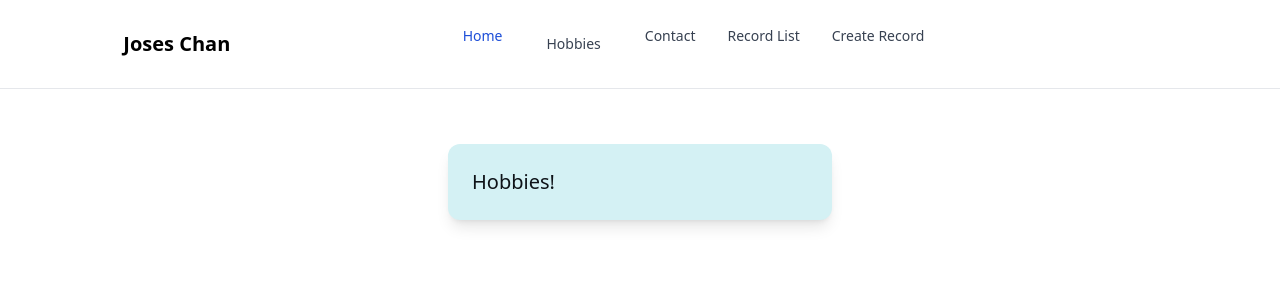
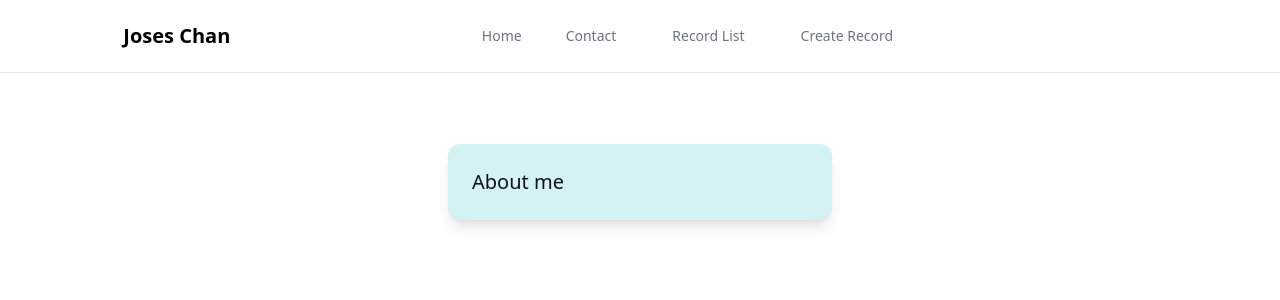
Before and after one commit to JosesChan/Personal-Website, a React (Create React App) app in the folder front_end/: page /about in a window 1280 px wide. Shown: the top 300 px of the page. Built offline with nearby package versions, Linux system fonts and the light colour scheme.

Commit message:
Improved NavMenu UI and removed some inline styles
Highlights current page in NavBar and removed redunant inline styles.

```diff
--- a/front_end/src/App.js
+++ b/front_end/src/App.js
@@ -13,7 +13,7 @@ function App() {
   return (
     <>
       <NavMenu />
-      <div className='mx-auto max-w-sm mt-36 container'>
+      <div className='mx-auto max-w-sm space-y-4 mt-36 container items-center'>
         <Routes>
           <Route path='/' element={<Home />} />
           <Route path='/about' element={<AboutContent />} />
--- a/front_end/src/components/NavMenu.jsx
+++ b/front_end/src/components/NavMenu.jsx
@@ -41,14 +41,10 @@ const NavMenu = () => {
         {/* Navbar Items */}
         <div className={`lg:flex justify-between items-center w-full md:w-auto md:block md:order-1 md:pb-0 ${navbar ? "block" : "hidden"}`}>
           <ul className="flex flex-col p-4 mt-4 bg-gray-50 rounded-lg border border-gray-100 md:flex-row md:space-x-8 md:mt-0 md:text-sm md:font-medium md:border-0 md:bg-white dark:bg-gray-800 md:dark:bg-gray-900 dark:border-gray-700">
-
-
-              <CustomLink to="/" className="block py-2 px-3  bg-blue-700 rounded md:bg-transparent md:text-blue-700 md:p-0 dark:text-white" aria-current="page">Home</CustomLink>
-              <CustomLink to="/Home"   className={({isActive}) => (isActive?'text-blue-700' : 'text-gray-700 hover:bg-gray-100')+` block py-2 px-3`}>Hobbies</CustomLink>
-              <CustomLink to="/Contact" className={({isActive}) => (isActive?'text-blue-700' : 'text-gray-700 hover:bg-gray-100')+"block py-2 px-3 rounded md:hover:bg-transparent md:hover:text-blue-700 md:p-0 md:dark:hover:text-white dark:text-gray-400 dark:hover:bg-gray-700 dark:hover:text-white md:dark:hover:bg-transparent dark:border-gray-700"}>Contact</CustomLink>
-              <CustomLink to="/Records" className={({isActive}) => (isActive?'text-blue-700' : 'text-gray-700 hover:bg-gray-100')+"block py-2 px-3 rounded md:hover:bg-transparent md:hover:text-blue-700 md:p-0 md:dark:hover:text-white dark:text-gray-400 dark:hover:bg-gray-700 dark:hover:text-white md:dark:hover:bg-transparent dark:border-gray-700"}>Record List</CustomLink>
-              <CustomLink to="/Create" className={({isActive}) => (isActive?'text-blue-700' : 'text-gray-700 hover:bg-gray-100')+"block py-2 px-3 text-gray-700 rounded md:hover:bg-transparent md:hover:text-blue-700 md:p-0 md:dark:hover:text-white dark:text-gray-400 dark:hover:bg-gray-700 dark:hover:text-white md:dark:hover:bg-transparent dark:border-gray-700"}>Create Record</CustomLink>
-
+              <CustomLink to="/" aria-current="page" className={({isActive}) => (isActive?'text-blue-700 md:hover:text-blue-700' : 'text-gray-500 hover:bg-gray-100')+"block py-2 px-3 rounded md:hover:bg-transparent md:p-0"}>Home</CustomLink>
+              <CustomLink to="/Contact" className={({isActive}) => (isActive?'text-blue-700 md:hover:text-blue-700' : 'text-gray-500 dark:text-gray-400 dark:hover:bg-gray-700 hover:bg-gray-100')+"block py-2 px-3 rounded md:hover:bg-transparent md:dark:hover:text-white  dark:hover:text-white md:dark:hover:bg-transparent dark:border-gray-700"}>Contact</CustomLink>
+              <CustomLink to="/Records" className={({isActive}) => (isActive?'text-blue-700 md:hover:text-blue-700' : 'text-gray-500 dark:text-gray-400 dark:hover:bg-gray-700 hover:bg-gray-100')+"block py-2 px-3 rounded md:hover:bg-transparent md:dark:hover:text-white dark:hover:text-white md:dark:hover:bg-transparent dark:border-gray-700"}>Record List</CustomLink>
+              <CustomLink to="/Create" className={({isActive}) => (isActive?'text-blue-700 md:hover:text-blue-700' : 'text-gray-500 dark:text-gray-400 dark:hover:bg-gray-700 hover:bg-gray-100')+"block py-2 px-3 rounded md:hover:bg-transparent md:dark:hover:text-white dark:hover:text-white md:dark:hover:bg-transparent dark:border-gray-700"}>Create Record</CustomLink>
           </ul>
         </div>
 
--- a/front_end/src/pages/AboutPage.js
+++ b/front_end/src/pages/AboutPage.js
@@ -2,12 +2,8 @@ import ContainerText from '../components/ContainerText';
 
 const AboutContent = () => {
     return (
-        <div className="mx-auto max-w-sm space-y-4 mt-36 items-center">
-
-            <ContainerText inputHead="Hobbies!"
+            <ContainerText inputHead="About me"
             inputText="" />
-
-        </div>
     );
 };
 
--- a/front_end/src/pages/ContactPage.js
+++ b/front_end/src/pages/ContactPage.js
@@ -3,10 +3,9 @@ import ContainerText from '../components/ContainerText';
 
 const ContactPage = () => {
     return (
-        <div className="mx-auto max-w-sm space-y-4 mt-36 items-center">
+        <ContainerText inputHead="Contact me"
+            inputText="You can find me on any of these websites!" />
 
-            Contact
-        </div>
     );
 };
 
--- a/front_end/src/pages/HomePage.js
+++ b/front_end/src/pages/HomePage.js
@@ -7,8 +7,7 @@ import Gallery from '../components/Gallery';
 const Home = () => {
 
   return (
-    <div className="space-y-6 items-center">
-
+    <div>
       <PictureStandalone location={selfPicture} altTag="JosesChan2021" />
 
       <ContainerText inputHead="Hello I'm Joses!"
--- a/front_end/src/pages/ProjectPage.js
+++ b/front_end/src/pages/ProjectPage.js
@@ -1,6 +1,6 @@
 import ContainerText from '../components/ContainerText';
 
-const ProjectsContent = () => {
+const ProjectContent = () => {
     return (
         <div className="mx-auto max-w-sm space-y-4 mt-36 items-center">
             My Projects!
@@ -8,4 +8,4 @@ const ProjectsContent = () => {
     );
 };
 
-export default ProjectsContent;
+export default ProjectContent;
```
